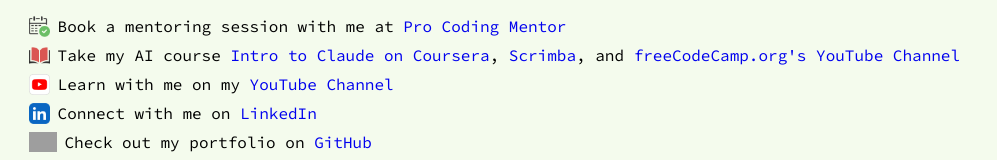
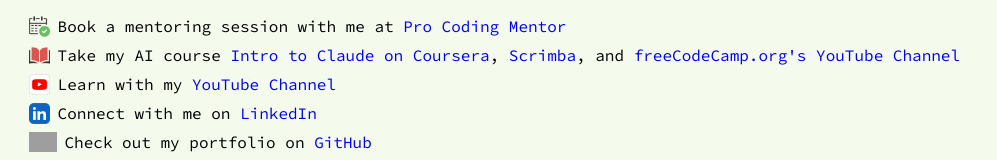
Before and after one commit to shantdashjian/portfolio-site, an Astro site: page / in a window 1280 px wide. Shown: the part 161-321 px from the top of the page, without its empty margins (0-997 px from the left). Built offline with nearby package versions, Linux system fonts and the light colour scheme; Astro itself is replaced by a stand-in of ours; grey boxes are pictures that could not be loaded.

Commit message:
Improve text

```diff
--- a/src/pages/index.astro
+++ b/src/pages/index.astro
@@ -111,7 +111,7 @@
           ><img src="/images/youtube.png" alt="youtube" /></a
         >
         <span
-          >Learn with me on my <a
+          >Learn with my <a
             href="https://www.youtube.com/@shantdashjian"
             target="_blank">YouTube Channel</a
           ></span
```
